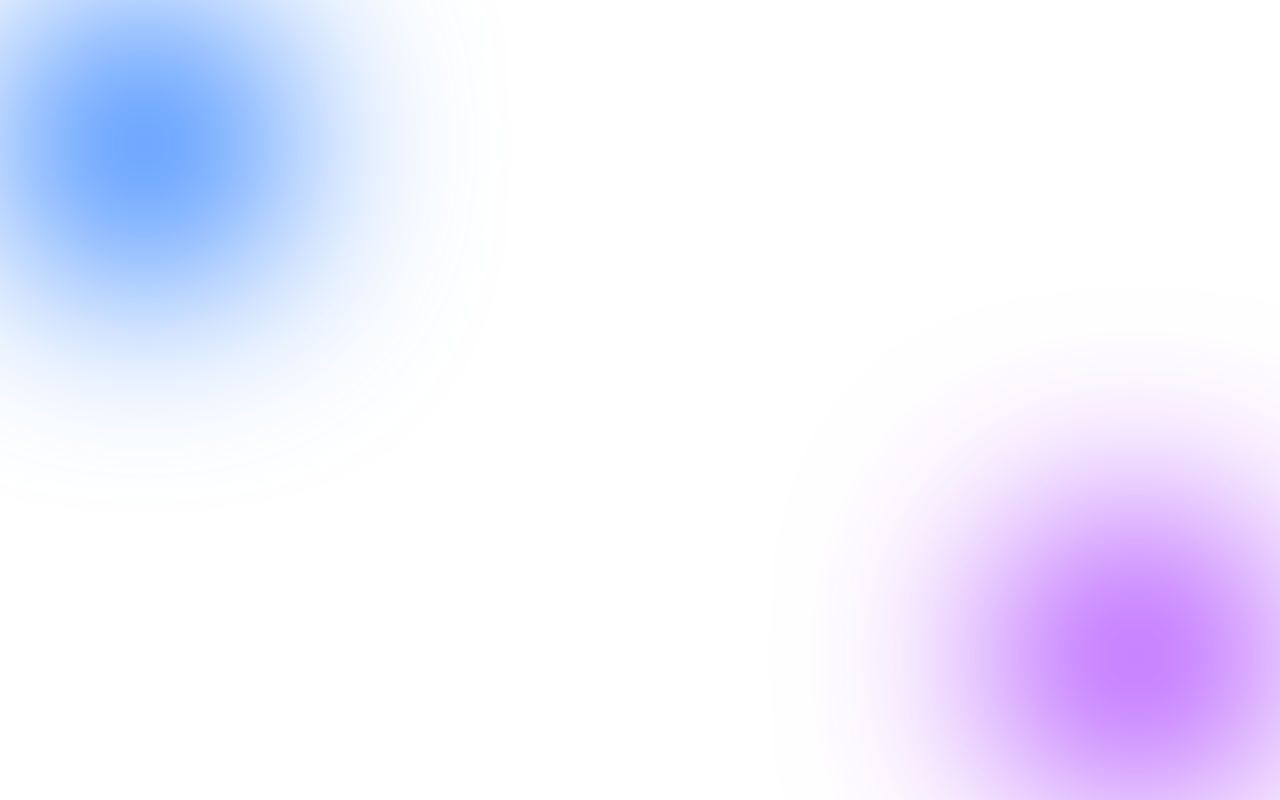
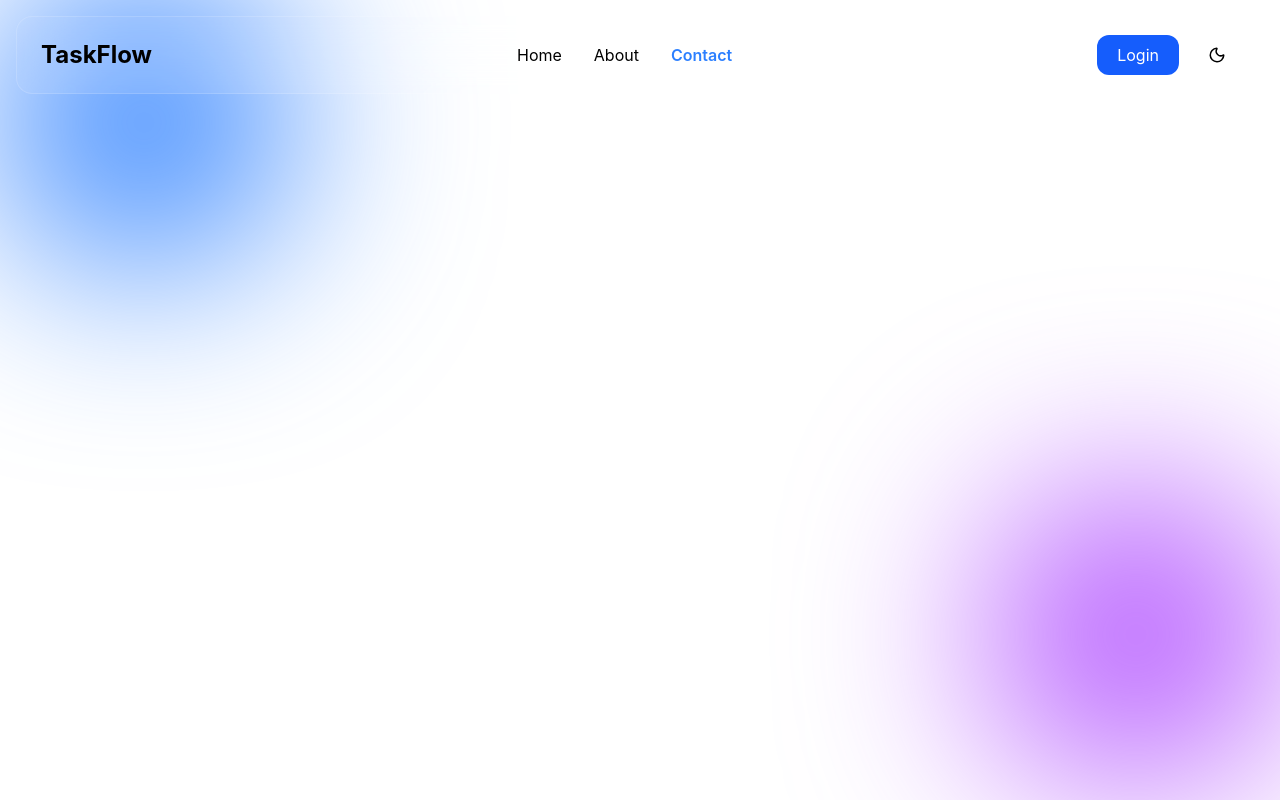
Before and after one commit to subham-oss/Task-Management-Application, a React (Vite) app in the folder client/: page /contact in a window 1280 px wide. Before the commit this address had no page. Built offline with nearby package versions, Linux system fonts and the light colour scheme.

Commit message:
add about page and contact page

```diff
--- /dev/null
+++ b/client/src/pages/About.tsx
@@ -0,0 +1,12 @@
+import React from 'react'
+import Navbar from '../components/Navbar'
+
+const About = () => {
+  return (
+    <div>
+      <Navbar/>
+    </div>
+  )
+}
+
+export default About
--- /dev/null
+++ b/client/src/pages/Contact.tsx
@@ -0,0 +1,12 @@
+import React from 'react'
+import Navbar from '../components/Navbar'
+
+const Contact = () => {
+  return (
+    <div>
+      <Navbar/>
+    </div>
+  )
+}
+
+export default Contact
--- a/client/src/router/AppRouter.tsx
+++ b/client/src/router/AppRouter.tsx
@@ -9,6 +9,8 @@
 import Calendar from "../pages/Calendar";
 import Analytics from "../pages/Analytics";
 import Home from "../pages/Home";
+import Contact from "../pages/Contact";
+import About from "../pages/About";
 
 export default function AppRouter() {
   return (
@@ -23,6 +25,8 @@
         <Route path="/calendar"  element={<Calendar />}  />
         <Route path="/analytics"  element={<Analytics />}  />
         <Route path="/" element={<Home/>} />
+        <Route path="/about" element={<About/>} />
+        <Route path="/contact" element={<Contact/>} />
       </Routes>
     </BrowserRouter>
   );
```
